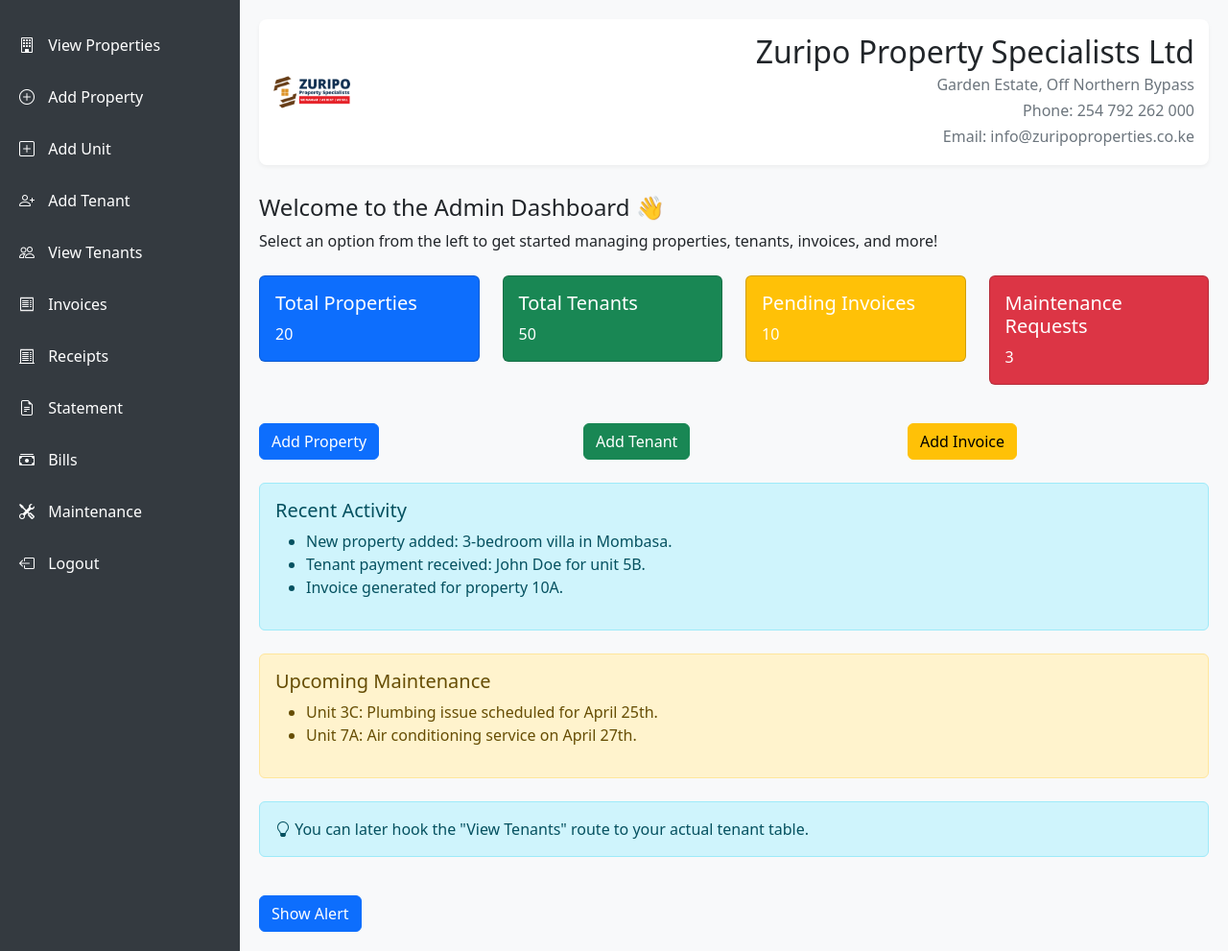
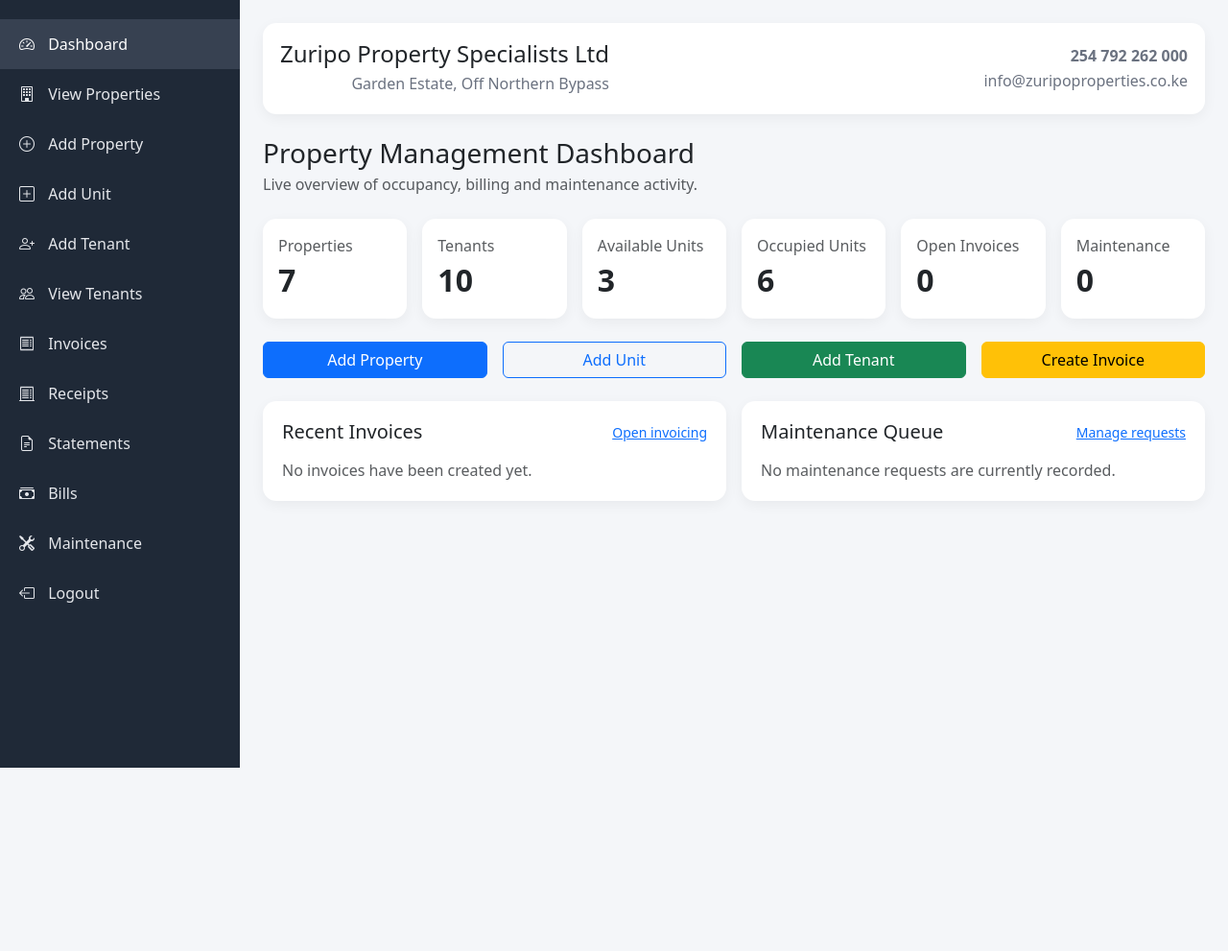
Before and after one commit to 22koki/property_managment_system, a Flask app: page /dashboard in a window 1280 px wide. Shown: the whole page at 96% size. After the commit the page ends 800 px from the top, so only its background shows below. Run offline with Flask 3, Linux system fonts and the light colour scheme; a user stored in the database is signed in.

Commit message:
Make dashboard dynamic and repair navigation

```diff
--- a/property_management/templates/dashboard.html
+++ b/property_management/templates/dashboard.html
@@ -7,205 +7,196 @@
   <link href="https://cdn.jsdelivr.net/npm/bootstrap@5.3.0/dist/css/bootstrap.min.css" rel="stylesheet">
   <link href="https://cdn.jsdelivr.net/npm/bootstrap-icons@1.10.5/font/bootstrap-icons.css" rel="stylesheet">
   <style>
-    body {
-      background-color: #f8f9fa;
-    }
+    body { background: #f4f6f9; }
     .sidebar {
       min-height: 100vh;
-      background-color: #343a40;
+      background: #1f2937;
       padding-top: 20px;
       width: 250px;
+      position: sticky;
+      top: 0;
     }
     .sidebar a {
-      color: #fff;
+      color: #e5e7eb;
       display: block;
-      padding: 15px 20px;
+      padding: 14px 20px;
       text-decoration: none;
-      transition: 0.3s;
+      transition: .2s ease;
     }
-    .sidebar a:hover {
-      background-color: #495057;
-    }
-    .sidebar i {
-      margin-right: 10px;
-    }
-    .content {
-      padding: 20px;
-      flex-grow: 1;
-    }
+    .sidebar a:hover, .sidebar a.active { background: #374151; color: #fff; }
+    .sidebar i { margin-right: 10px; }
+    .content { padding: 24px; flex-grow: 1; }
     .company-header {
       display: flex;
       justify-content: space-between;
       align-items: center;
-      margin-bottom: 30px;
-      padding: 15px;
-      background-color: #ffffff;
-      box-shadow: 0 2px 4px rgba(0,0,0,0.05);
-      border-radius: 8px;
+      margin-bottom: 24px;
+      padding: 18px;
+      background: #fff;
+      box-shadow: 0 4px 14px rgba(0,0,0,.05);
+      border-radius: 14px;
     }
-    .company-header img {
-      max-width: 80px;
+    .company-header img { max-width: 80px; }
+    .company-header div { text-align: right; }
+    .company-header p { margin: 2px 0; color: #6b7280; }
+    .stat-card {
+      border: 0;
+      border-radius: 14px;
+      box-shadow: 0 4px 14px rgba(0,0,0,.05);
     }
-    .company-header div {
-      text-align: right;
+    .stat-number { font-size: 2rem; font-weight: 700; }
+    .panel {
+      background: #fff;
+      border-radius: 14px;
+      box-shadow: 0 4px 14px rgba(0,0,0,.05);
+      padding: 20px;
     }
-    .company-header h2 {
-      margin: 0;
-    }
-    .company-header p {
-      margin: 3px 0;
-      color: #6c757d;
-    }
-    /* Sidebar hover effect */
-    .sidebar a.active {
-      background-color: #007bff;
-    }
+    .quick-actions .btn { width: 100%; }
   </style>
 </head>
 <body>
+<div class="d-flex">
+  <aside class="sidebar">
+    <a href="{{ url_for('dashboard') }}" class="sidebar-link"><i class="bi bi-speedometer2"></i> Dashboard</a>
+    <a href="{{ url_for('properties_page') }}" class="sidebar-link"><i class="bi bi-building"></i> View Properties</a>
+    <a href="{{ url_for('add_property_page') }}" class="sidebar-link"><i class="bi bi-plus-circle"></i> Add Property</a>
+    <a href="{{ url_for('add_unit_page') }}" class="sidebar-link"><i class="bi bi-plus-square"></i> Add Unit</a>
+    <a href="{{ url_for('add_tenant_page') }}" class="sidebar-link"><i class="bi bi-person-plus"></i> Add Tenant</a>
+    <a href="{{ url_for('tenants_page') }}" class="sidebar-link"><i class="bi bi-people"></i> View Tenants</a>
+    <a href="{{ url_for('invoice_page') }}" class="sidebar-link"><i class="bi bi-receipt"></i> Invoices</a>
+    <a href="{{ url_for('receipts_page') }}" class="sidebar-link"><i class="bi bi-receipt-cutoff"></i> Receipts</a>
+    <a href="{{ url_for('statement_page') }}" class="sidebar-link"><i class="bi bi-file-earmark-text"></i> Statements</a>
+    <a href="{{ url_for('bills_page') }}" class="sidebar-link"><i class="bi bi-cash-stack"></i> Bills</a>
+    <a href="{{ url_for('maintenance_page') }}" class="sidebar-link"><i class="bi bi-tools"></i> Maintenance</a>
+    <a href="{{ url_for('logout') }}" class="sidebar-link"><i class="bi bi-box-arrow-left"></i> Logout</a>
+  </aside>
 
-<div class="d-flex">
-  <!-- Sidebar -->
-  <div class="sidebar">
-    <a href="view_properties.html" class="sidebar-link"><i class="bi bi-building"></i> View Properties</a>
-    <a href="add_propert.html" class="sidebar-link"><i class="bi bi-plus-circle"></i> Add Property</a>
-    <a href="add_unit.html" class="sidebar-link"><i class="bi bi-plus-square"></i> Add Unit</a>
-    <a href="add_tenant.html" class="sidebar-link"><i class="bi bi-person-plus"></i> Add Tenant</a>
-    <a href="view_tenants.html" class="sidebar-link"><i class="bi bi-people"></i> View Tenants</a>
-    <a href="invoice.html" class="sidebar-link"><i class="bi bi-receipt"></i> Invoices</a>
-    <a href="receipts.html" class="sidebar-link"><i class="bi bi-receipt-cutoff"></i> Receipts</a>
-    <a href="statement.html" class="sidebar-link"><i class="bi bi-file-earmark-text"></i> Statement</a>
-    <a href="view_bills.html" class="sidebar-link"><i class="bi bi-cash-stack"></i> Bills</a>
-    <a href="maintenance_requests.html" class="sidebar-link"><i class="bi bi-tools"></i> Maintenance</a>
-    <a href="login.html" class="sidebar-link"><i class="bi bi-box-arrow-left"></i> Logout</a>
-  </div>
-
-  <!-- Main content -->
-  <div class="content">
+  <main class="content">
     <div class="company-header">
-        <img src="/property_management/static/uploads/t.png" alt="Company Logo">
       <div>
-        <h2>Zuripo Property Specialists Ltd</h2>
+        <h4 class="mb-1">Zuripo Property Specialists Ltd</h4>
         <p>Garden Estate, Off Northern Bypass</p>
-        <p>Phone: 254 792 262 000</p>
-        <p>Email: info@zuripoproperties.co.ke</p>
+      </div>
+      <div>
+        <p><strong>254 792 262 000</strong></p>
+        <p>info@zuripoproperties.co.ke</p>
       </div>
     </div>
 
-    <h4>Welcome to the Admin Dashboard 👋</h4>
-    <p>Select an option from the left to get started managing properties, tenants, invoices, and more!</p>
+    <div class="mb-4">
+      <h3 class="mb-1">Property Management Dashboard</h3>
+      <p class="text-muted mb-0">Live overview of occupancy, billing and maintenance activity.</p>
+    </div>
 
-    <!-- Stats Section -->
-    <div class="row mt-4">
-      <div class="col-md-3">
-        <div class="card text-white bg-primary mb-3">
-          <div class="card-body">
-            <h5 class="card-title">Total Properties</h5>
-            <p class="card-text">20</p> <!-- Replace with dynamic data -->
-          </div>
-        </div>
+    <div class="row g-3">
+      <div class="col-md-4 col-xl-2">
+        <div class="card stat-card h-100"><div class="card-body">
+          <div class="text-muted">Properties</div>
+          <div class="stat-number">{{ stats.properties }}</div>
+        </div></div>
       </div>
-      <div class="col-md-3">
-        <div class="card text-white bg-success mb-3">
-          <div class="card-body">
-            <h5 class="card-title">Total Tenants</h5>
-            <p class="card-text">50</p> <!-- Replace with dynamic data -->
-          </div>
-        </div>
+      <div class="col-md-4 col-xl-2">
+        <div class="card stat-card h-100"><div class="card-body">
+          <div class="text-muted">Tenants</div>
+          <div class="stat-number">{{ stats.tenants }}</div>
+        </div></div>
       </div>
-      <div class="col-md-3">
-        <div class="card text-white bg-warning mb-3">
-          <div class="card-body">
-            <h5 class="card-title">Pending Invoices</h5>
-            <p class="card-text">10</p> <!-- Replace with dynamic data -->
-          </div>
-        </div>
+      <div class="col-md-4 col-xl-2">
+        <div class="card stat-card h-100"><div class="card-body">
+          <div class="text-muted">Available Units</div>
+          <div class="stat-number">{{ stats.available_units }}</div>
+        </div></div>
       </div>
-      <div class="col-md-3">
-        <div class="card text-white bg-danger mb-3">
-          <div class="card-body">
-            <h5 class="card-title">Maintenance Requests</h5>
-            <p class="card-text">3</p> <!-- Replace with dynamic data -->
-          </div>
-        </div>
+      <div class="col-md-4 col-xl-2">
+        <div class="card stat-card h-100"><div class="card-body">
+          <div class="text-muted">Occupied Units</div>
+          <div class="stat-number">{{ stats.occupied_units }}</div>
+        </div></div>
+      </div>
+      <div class="col-md-4 col-xl-2">
+        <div class="card stat-card h-100"><div class="card-body">
+          <div class="text-muted">Open Invoices</div>
+          <div class="stat-number">{{ stats.pending_invoices }}</div>
+        </div></div>
+      </div>
+      <div class="col-md-4 col-xl-2">
+        <div class="card stat-card h-100"><div class="card-body">
+          <div class="text-muted">Maintenance</div>
+          <div class="stat-number">{{ stats.maintenance }}</div>
+        </div></div>
       </div>
     </div>
 
-    <!-- Quick Actions Section -->
-    <div class="row mt-4">
-      <div class="col-md-4">
-        <a href="/add_propert" class="btn btn-primary btn-block">Add Property</a>
+    <div class="row g-3 mt-2 quick-actions">
+      <div class="col-md-3"><a href="{{ url_for('add_property_page') }}" class="btn btn-primary">Add Property</a></div>
+      <div class="col-md-3"><a href="{{ url_for('add_unit_page') }}" class="btn btn-outline-primary">Add Unit</a></div>
+      <div class="col-md-3"><a href="{{ url_for('add_tenant_page') }}" class="btn btn-success">Add Tenant</a></div>
+      <div class="col-md-3"><a href="{{ url_for('invoice_page') }}" class="btn btn-warning">Create Invoice</a></div>
+    </div>
+
+    <div class="row g-3 mt-2">
+      <div class="col-lg-6">
+        <section class="panel h-100">
+          <div class="d-flex justify-content-between align-items-center mb-3">
+            <h5 class="mb-0">Recent Invoices</h5>
+            <a href="{{ url_for('invoice_page') }}" class="small">Open invoicing</a>
+          </div>
+          {% if recent_invoices %}
+            <div class="table-responsive">
+              <table class="table align-middle mb-0">
+                <thead><tr><th>#</th><th>Tenant ID</th><th>Total</th><th>Status</th></tr></thead>
+                <tbody>
+                {% for invoice in recent_invoices %}
+                  <tr>
+                    <td>{{ invoice.id }}</td>
+                    <td>{{ invoice.tenant_id }}</td>
+                    <td>KSh {{ '%.2f'|format(invoice.total_amount) }}</td>
+                    <td><span class="badge text-bg-secondary">{{ invoice.status }}</span></td>
+                  </tr>
+                {% endfor %}
+                </tbody>
+              </table>
+            </div>
+          {% else %}
+            <p class="text-muted mb-0">No invoices have been created yet.</p>
+          {% endif %}
+        </section>
       </div>
-      <div class="col-md-4">
-        <a href="/add_tenant" class="btn btn-success btn-block">Add Tenant</a>
-      </div>
-      <div class="col-md-4">
-        <a href="/invoice" class="btn btn-warning btn-block">Add Invoice</a>
+
+      <div class="col-lg-6">
+        <section class="panel h-100">
+          <div class="d-flex justify-content-between align-items-center mb-3">
+            <h5 class="mb-0">Maintenance Queue</h5>
+            <a href="{{ url_for('maintenance_page') }}" class="small">Manage requests</a>
+          </div>
+          {% if recent_maintenance %}
+            <div class="table-responsive">
+              <table class="table align-middle mb-0">
+                <thead><tr><th>#</th><th>Tenant ID</th><th>Description</th><th>Status</th></tr></thead>
+                <tbody>
+                {% for item in recent_maintenance %}
+                  <tr>
+                    <td>{{ item.id }}</td>
+                    <td>{{ item.tenant_id }}</td>
+                    <td>{{ item.description[:45] }}{% if item.description|length > 45 %}…{% endif %}</td>
+                    <td><span class="badge text-bg-warning">{{ item.status }}</span></td>
+                  </tr>
+                {% endfor %}
+                </tbody>
+              </table>
+            </div>
+          {% else %}
+            <p class="text-muted mb-0">No maintenance requests are currently recorded.</p>
+          {% endif %}
+        </section>
       </div>
     </div>
-
-    <!-- Recent Activity Section -->
-    <div class="alert alert-info mt-4">
-      <h5>Recent Activity</h5>
-      <ul>
-        <li>New property added: 3-bedroom villa in Mombasa.</li>
-        <li>Tenant payment received: John Doe for unit 5B.</li>
-        <li>Invoice generated for property 10A.</li>
-      </ul>
-    </div>
-
-    <!-- Upcoming Maintenance Requests -->
-    <div class="alert alert-warning mt-4">
-      <h5>Upcoming Maintenance</h5>
-      <ul>
-        <li>Unit 3C: Plumbing issue scheduled for April 25th.</li>
-        <li>Unit 7A: Air conditioning service on April 27th.</li>
-      </ul>
-    </div>
-
-    <div class="alert alert-info mt-4">
-      <i class="bi bi-lightbulb"></i> You can later hook the "View Tenants" route to your actual tenant table.
-    </div>
-
-    <!-- JS powered alert box -->
-    <button id="showAlert" class="btn btn-primary mt-4">Show Alert</button>
-  </div>
+  </main>
 </div>
-
-<!-- Modal for displaying alerts -->
-<div class="modal fade" id="infoModal" tabindex="-1" aria-labelledby="infoModalLabel" aria-hidden="true">
-  <div class="modal-dialog">
-    <div class="modal-content">
-      <div class="modal-header">
-        <h5 class="modal-title" id="infoModalLabel">Important Information</h5>
-        <button type="button" class="btn-close" data-bs-dismiss="modal" aria-label="Close"></button>
-      </div>
-      <div class="modal-body">
-        This is a test alert box that can be customized for different purposes. Add any information you want here.
-      </div>
-      <div class="modal-footer">
-        <button type="button" class="btn btn-secondary" data-bs-dismiss="modal">Close</button>
-      </div>
-    </div>
-  </div>
-</div>
-
-<script src="https://cdn.jsdelivr.net/npm/bootstrap@5.3.0/dist/js/bootstrap.bundle.min.js"></script>
 <script>
-  // Add active class to current page link
-  const links = document.querySelectorAll('.sidebar-link');
-  links.forEach(link => {
-    if (window.location.href.includes(link.getAttribute('href'))) {
-      link.classList.add('active');
-    }
-  });
-
-  // JavaScript for showing alert
-  document.getElementById('showAlert').addEventListener('click', function() {
-    const modal = new bootstrap.Modal(document.getElementById('infoModal'));
-    modal.show();
+  document.querySelectorAll('.sidebar-link').forEach(link => {
+    if (link.href === window.location.href) link.classList.add('active');
   });
 </script>
-
 </body>
 </html>
```
